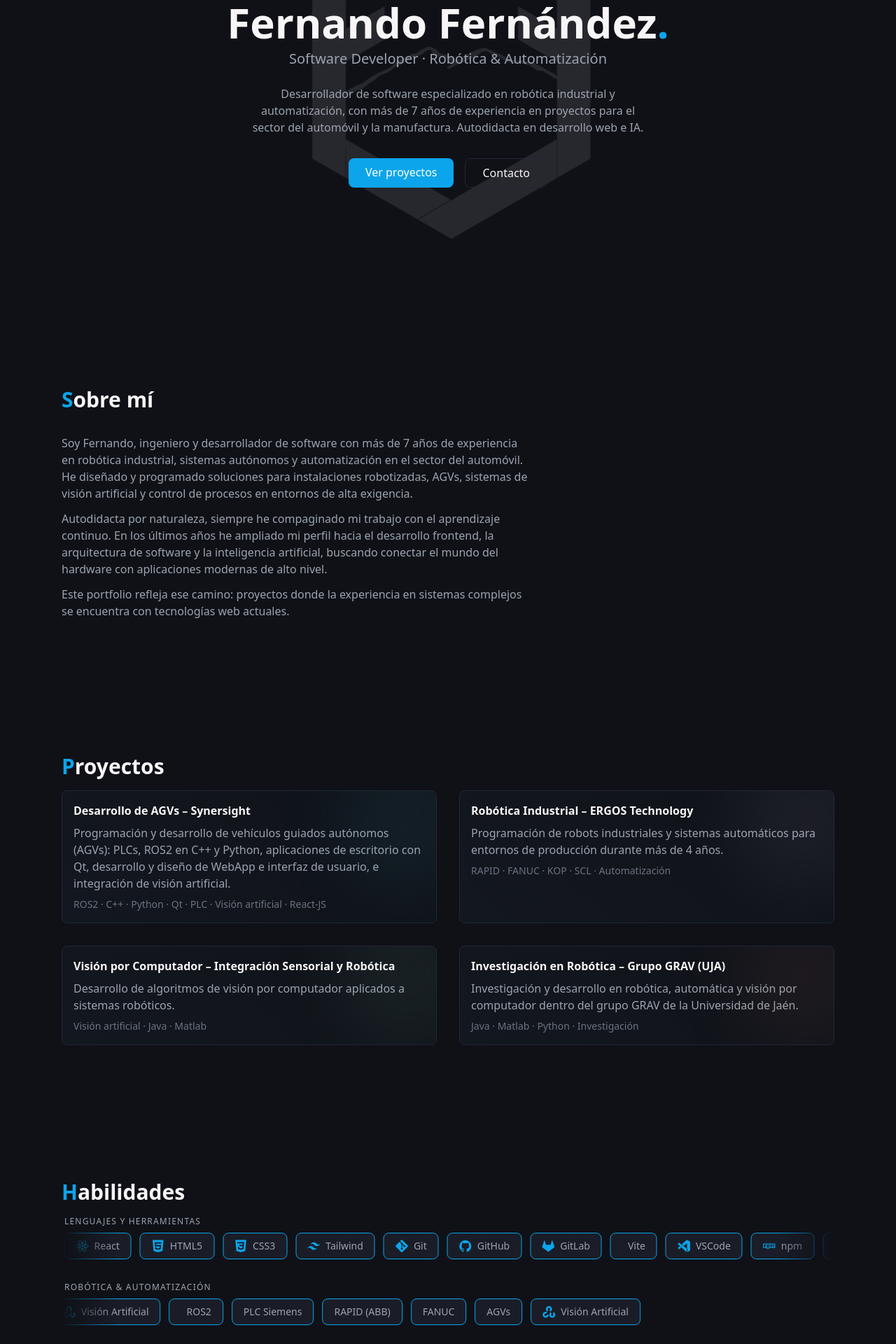
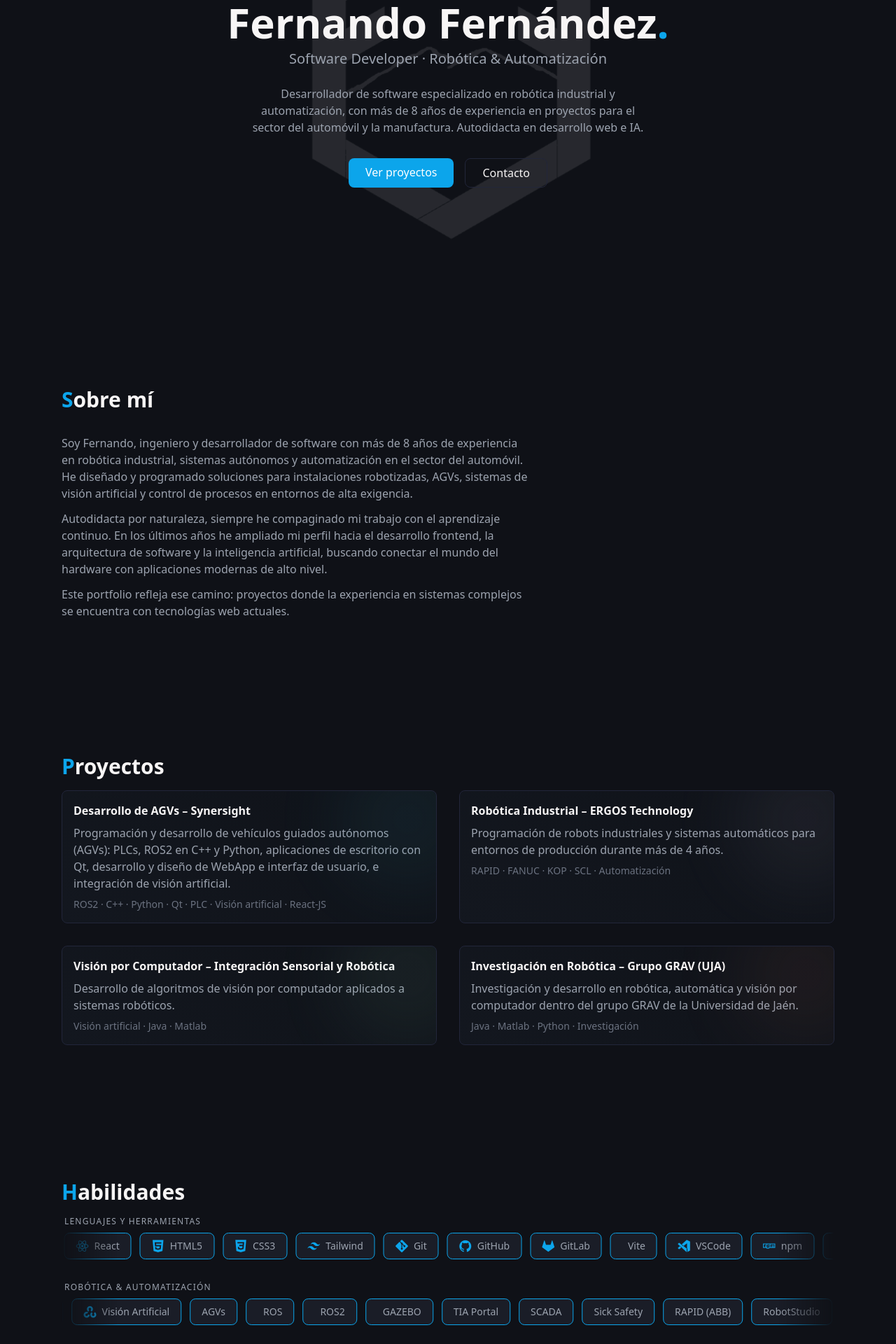
Before and after one commit to FernandoFdezMata/portfolio, a React (Vite) app: page / in a window 1280 px wide. Shown: the part 220-2140 px from the top of the page at 70% size. Built offline with nearby package versions, Linux system fonts and the light colour scheme.

Commit message:
Ajuste años y cambio de carrusel

```diff
--- a/src/data/skills.js
+++ b/src/data/skills.js
@@ -26,12 +26,17 @@ const skills = [
     category: "Robótica & Automatización",
     glow: "#fbbf24",
     items: [
+      { name: "ROS",              icon: "devicon-ros-original" },
       { name: "ROS2",             icon: "devicon-ros-original" },
-      { name: "PLC Siemens",      icon: null },
+      { name: "GAZEBO",           icon: "devicon-gazebo-plain-wordmark" },
+      { name: "TIA Portal",       icon: null },
+      { name: "SCADA",            icon: null },
+      { name: "Sick Safety",      icon: null },
       { name: "RAPID (ABB)",      icon: null },
+      { name: "RobotStudio",      icon: null },
       { name: "FANUC",            icon: null },
+      { name: "Visión Artificial", icon: "devicon-opencv-plain" },
       { name: "AGVs",             icon: null },
-      { name: "Visión Artificial", icon: "devicon-opencv-plain" },
     ],
   },
 ]
--- a/src/sections/About.jsx
+++ b/src/sections/About.jsx
@@ -8,7 +8,7 @@ export default function About() {
 
       <div className="flex flex-col gap-3 max-w-2xl">
         <p className="text-text-secondary">
-          Soy Fernando, ingeniero y desarrollador de software con más de 7 años de experiencia en robótica industrial,
+          Soy Fernando, ingeniero y desarrollador de software con más de 8 años de experiencia en robótica industrial,
            sistemas autónomos y automatización en el sector del automóvil. He diseñado y programado soluciones para instalaciones robotizadas, AGVs,
            sistemas de visión artificial y control de procesos en entornos de alta exigencia.
         </p>
--- a/src/sections/Hero.jsx
+++ b/src/sections/Hero.jsx
@@ -38,7 +38,7 @@ export default function Hero() {
                 className="fade-in relative z-10 max-w-xl text-text-secondary"
                 style={{ animationDelay: "1.8s" }}
             >
-                Desarrollador de software especializado en robótica industrial y automatización, con más de 7 años de experiencia en proyectos para el sector del automóvil y la manufactura. Autodidacta en desarrollo web e IA.
+                Desarrollador de software especializado en robótica industrial y automatización, con más de 8 años de experiencia en proyectos para el sector del automóvil y la manufactura. Autodidacta en desarrollo web e IA.
             </p>
 
             <div
```
